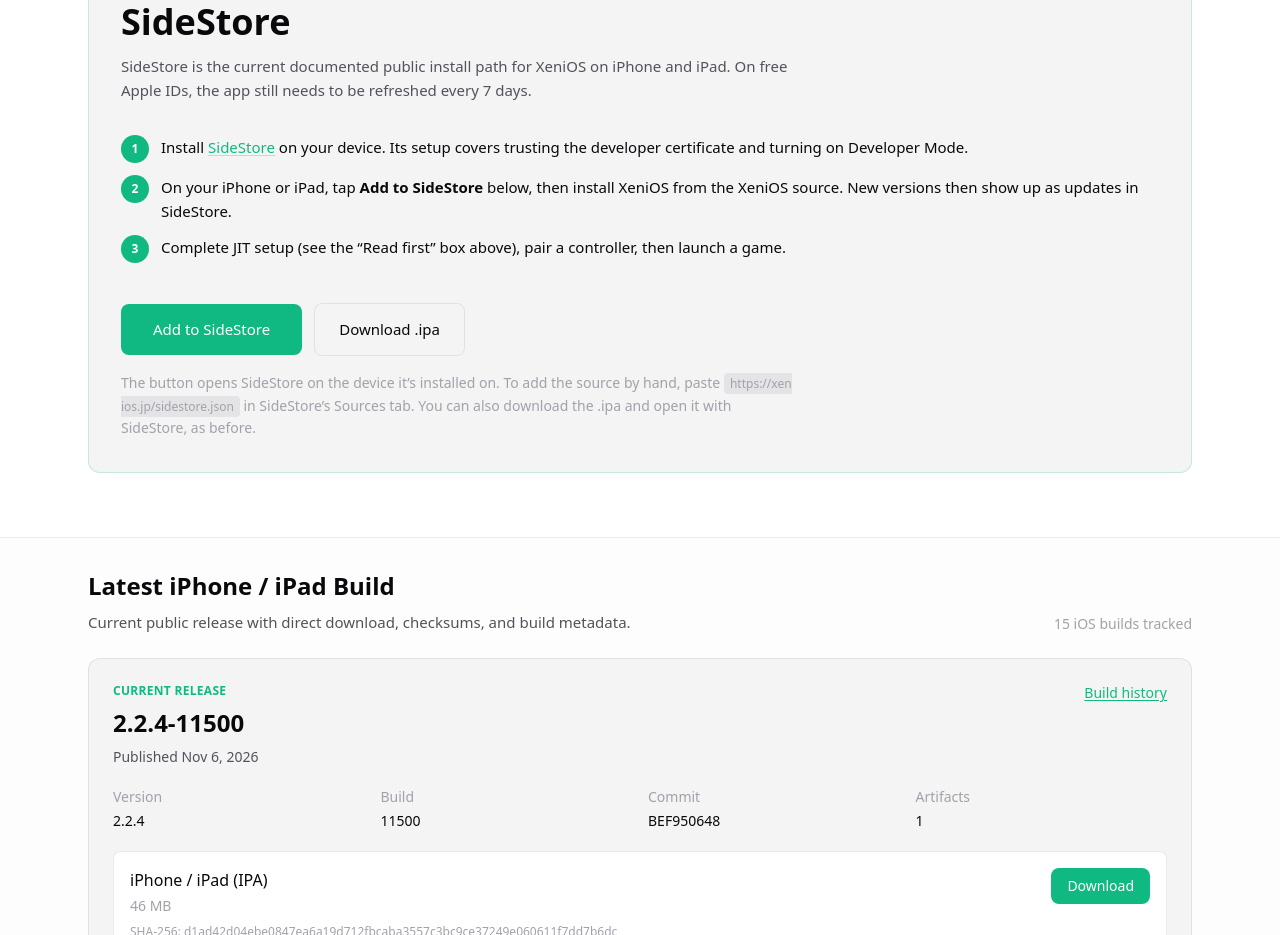
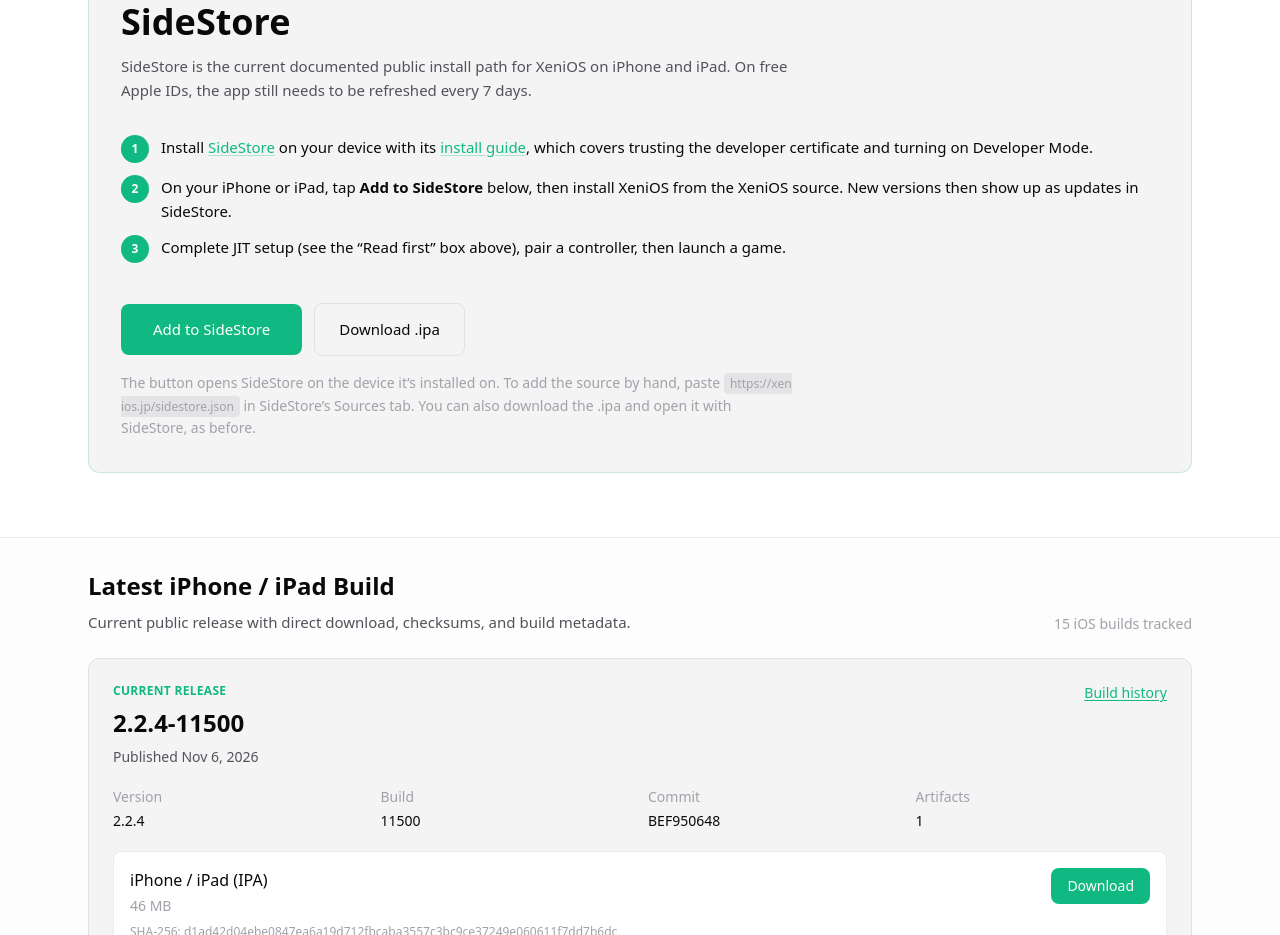
Before and after one commit to xenios-jp/xenios.jp, a Next.js app: page /download/ios in a window 1280 px wide. Shown: the part 900-1835 px from the top of the page. Built offline with nearby package versions, Linux system fonts and the light colour scheme.

Commit message:
download: link SideStore's install guide from the first step

```diff
--- a/src/app/download/ios/page.tsx
+++ b/src/app/download/ios/page.tsx
@@ -255,8 +255,17 @@ export default function DownloadPage() {
                   >
                     SideStore
                   </a>{" "}
-                  on your device. Its setup covers trusting the developer
-                  certificate and turning on Developer Mode.
+                  on your device with its{" "}
+                  <a
+                    href="https://docs.sidestore.io/docs/installation/prerequisites"
+                    target="_blank"
+                    rel="noopener noreferrer"
+                    className="text-accent underline decoration-accent/30 underline-offset-2 hover:decoration-accent"
+                  >
+                    install guide
+                  </a>
+                  , which covers trusting the developer certificate and turning
+                  on Developer Mode.
                 </span>
               </li>
               <li className="flex gap-3">
```
